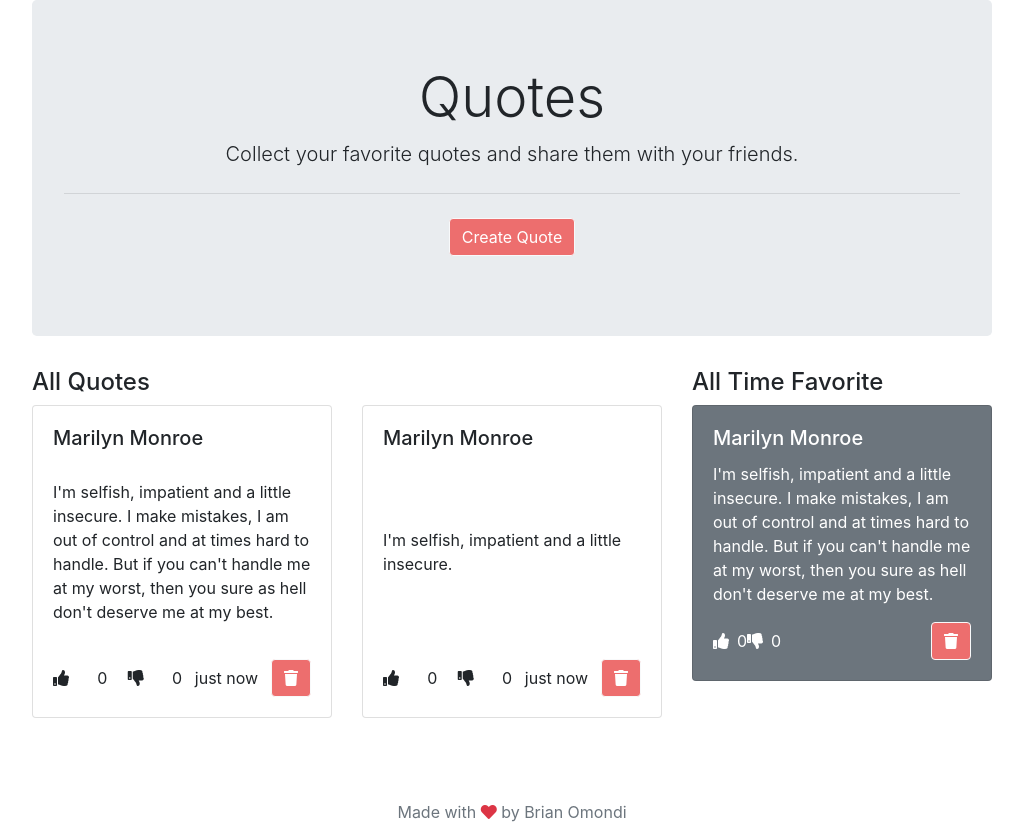
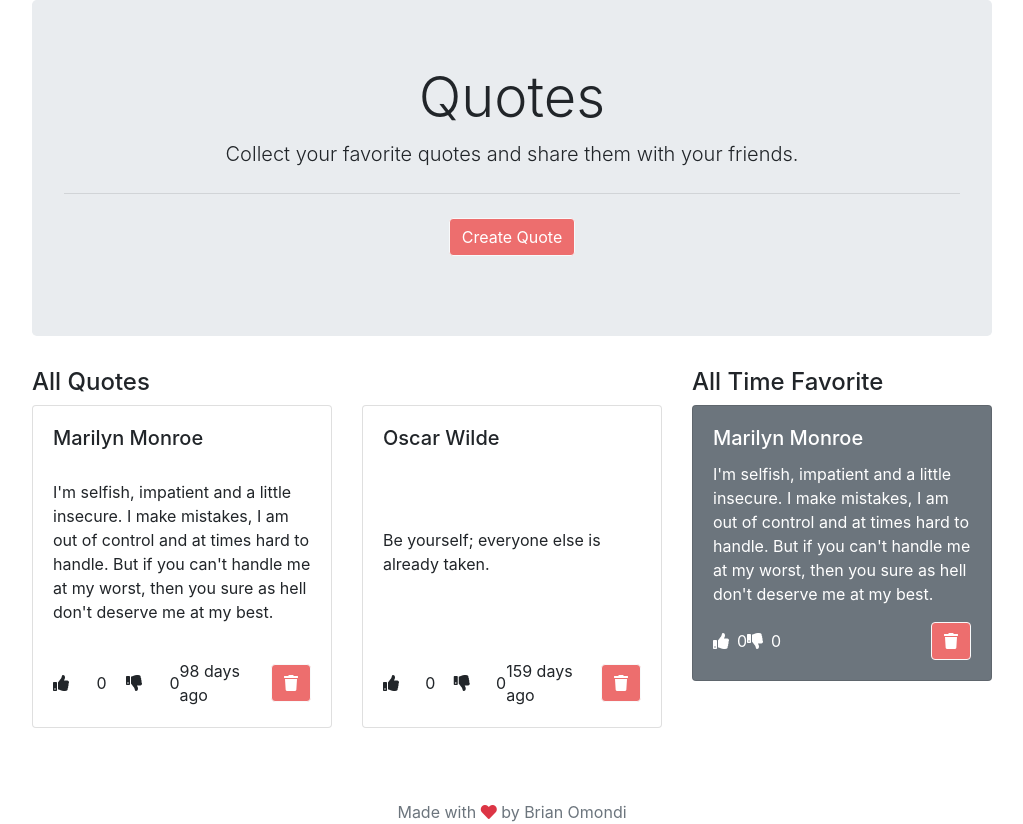
Before and after one commit to bryanbill/quotes, an Angular app: page / in a window 1280 px wide. Shown: the whole page, without its empty margins (128-1151 px from the left). Built offline with nearby package versions, Linux system fonts and the light colour scheme.

Commit message:
feat:mock - created quote mock

```diff
--- a/src/app/app.component.ts
+++ b/src/app/app.component.ts
@@ -1,5 +1,7 @@
 import { Component } from '@angular/core';
 import { QuoteModel } from './models/quote.model';
+import { QUOTES } from './quote.mock';
+import { QuotesComponent } from './quotes/quotes.component';
 
 @Component({
   selector: 'app-root',
@@ -8,27 +10,7 @@ import { QuoteModel } from './models/quote.model';
 })
 export class AppComponent {
   title = 'quotes';
-  quotes: QuoteModel[] = [
-    {
-      id: Date.now().toString(),
-      quote: `I'm selfish, impatient and a little insecure.
-        I make mistakes, I am out of control and at times hard to handle.
-         But if you can't handle me at my worst, then you sure as hell don't
-         deserve me at my best.`,
-      author: 'Marilyn Monroe',
-      createdOn: new Date(),
-      upVotes: 0,
-      downVotes: 0,
-    },
-    {
-      id: Date.now().toString(),
-      quote: `I'm selfish, impatient and a little insecure.`,
-      author: 'Marilyn Monroe',
-      createdOn: new Date(),
-      upVotes: 0,
-      downVotes: 0,
-    },
-  ];
+  quotes: QuoteModel[] = QUOTES;
   constructor() {}
 
   pushQuote(quote: QuoteModel): void {
--- a/src/app/models/quote.model.ts
+++ b/src/app/models/quote.model.ts
@@ -7,7 +7,7 @@ export interface QuoteModel {
   downVotes: number;
 }
 
-export class QuoteModel implements QuoteModel {
+export class Quote implements QuoteModel {
   id: string;
   quote: string;
   author: string;
--- a/src/app/quote.mock.ts
+++ b/src/app/quote.mock.ts
@@ -0,0 +1,20 @@
+import { QuoteModel, Quote } from './models/quote.model';
+
+export const QUOTES: QuoteModel[] = [
+  new Quote(
+    '1',
+    "I'm selfish, impatient and a little insecure. I make mistakes, I am out of control and at times hard to handle. But if you can't handle me at my worst, then you sure as hell don't deserve me at my best.",
+    'Marilyn Monroe',
+    new Date('2022-01-01'),
+    0,
+    0
+  ),
+  new Quote(
+    '2',
+    'Be yourself; everyone else is already taken.',
+    'Oscar Wilde',
+    new Date('2021-11-01'),
+    0,
+    0
+  ),
+];
```
